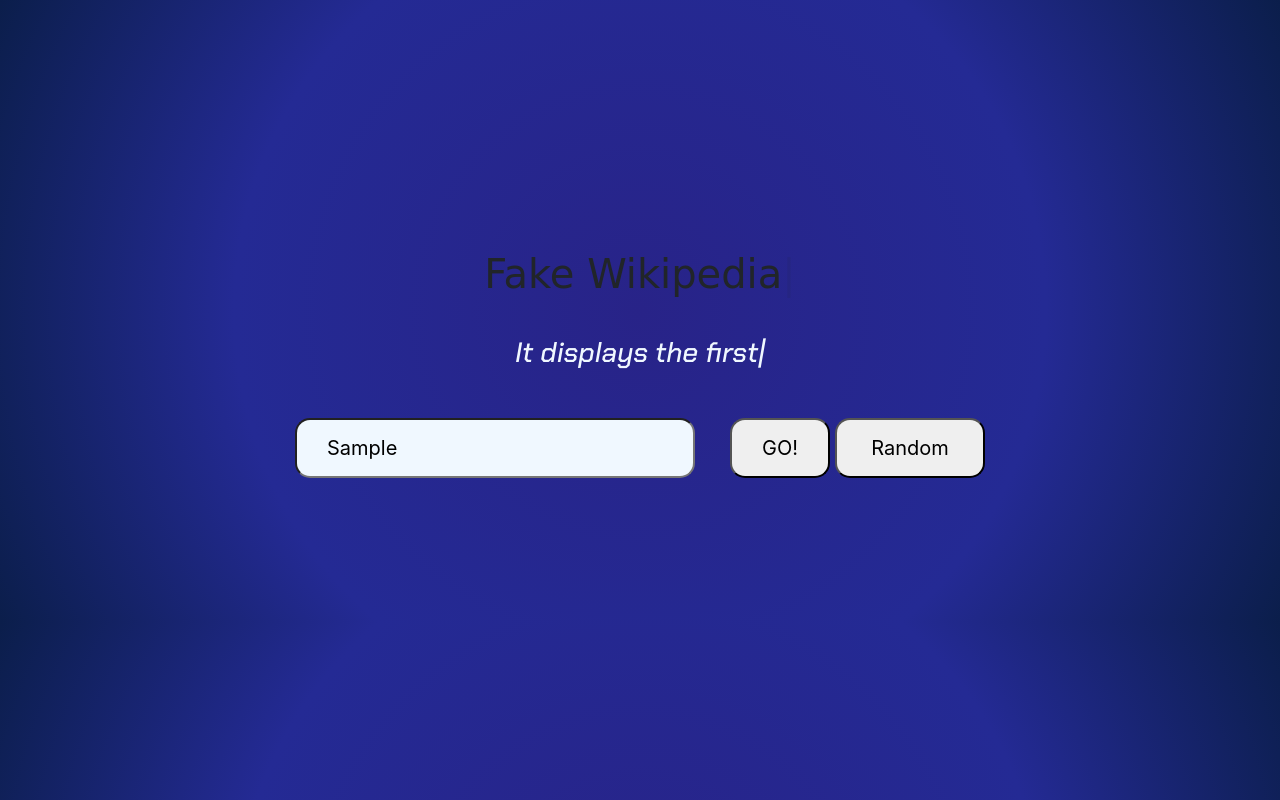
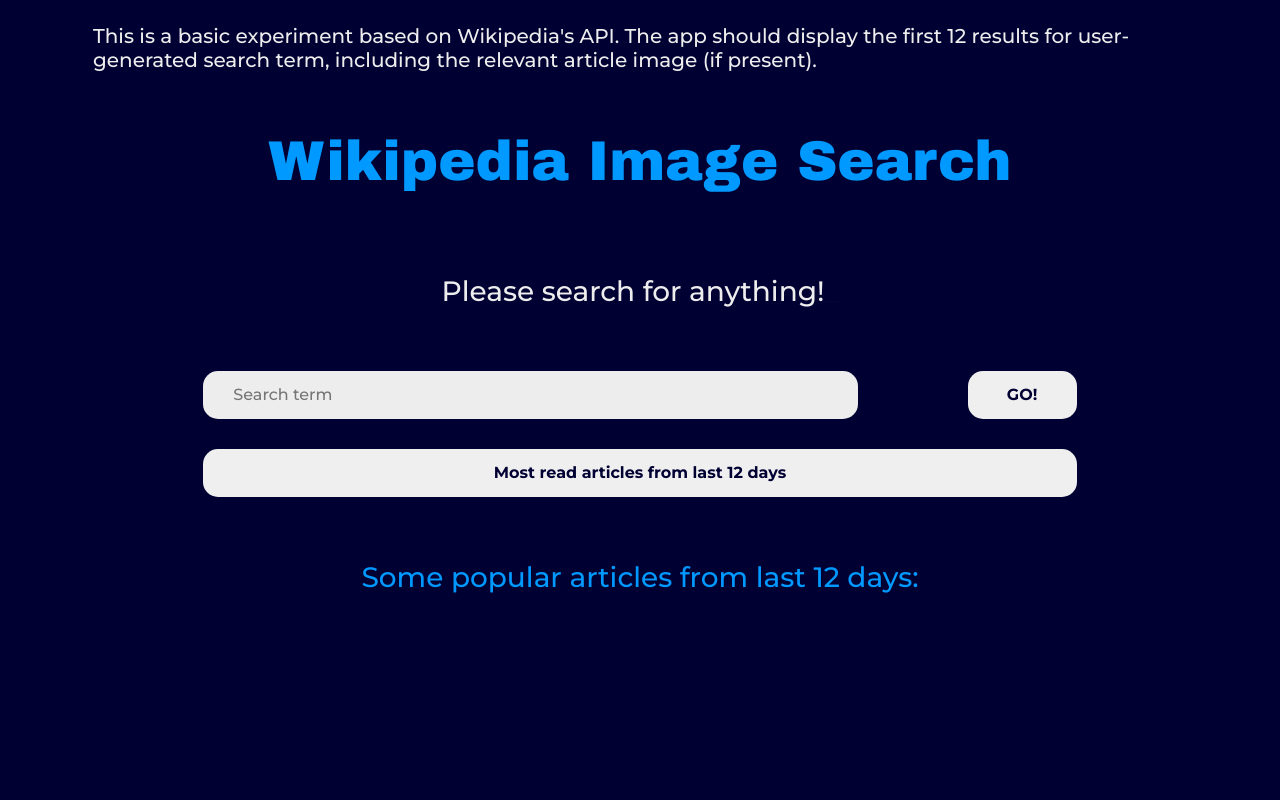
Before and after one commit to karalkal/Wikpedia_Search_Plus_Image, a plain HTML site: page index.html in a window 1280 px wide. Both pictures are taken after typing "Sample" into the empty fields and a click on the input "GO!". Drawn offline with nearby package versions, Linux system fonts and the light colour scheme; no server answers; a web font is replaced by a local one.

Commit message:
added functionality to display random popular articles

```diff
--- a/index.html
+++ b/index.html
@@ -11,14 +11,18 @@
     <link rel="icon" type="image/png" sizes="32x32" href="./img/icons/icons8-search-3d-fluency-32.png">
     <link rel="icon" type="image/png" sizes="16x16" href="./img/icons/icons8-search-3d-fluency-16.png">
 
-    <!-- Styles and Fonts -->
+    <!-- Styles -->
     <link rel="stylesheet" href="https://cdn.jsdelivr.net/npm/bootstrap@4.3.1/dist/css/bootstrap.min.css"
         integrity="sha384-ggOyR0iXCbMQv3Xipma34MD+dH/1fQ784/j6cY/iJTQUOhcWr7x9JvoRxT2MZw1T" crossorigin="anonymous">
-    <link href="https://fonts.googleapis.com/css2?family=Bungee+Spice&display=swap" rel="stylesheet" />
-    <link href="https://fonts.googleapis.com/css2?family=Chakra+Petch:ital,wght@1,500&display=swap" rel="stylesheet" />
-    <link rel="stylesheet" href="./styles/style.css" />
-    <link rel="preconnect" href="https://fonts.googleapis.com" />
-    <link rel="preconnect" href="https://fonts.gstatic.com" crossorigin />
+    <!-- Fonts -->
+    <link rel="preconnect" href="https://fonts.googleapis.com">
+    <link rel="preconnect" href="https://fonts.gstatic.com" crossorigin>
+    <link
+        href="https://fonts.googleapis.com/css2?family=Frijole&family=Montserrat:ital,wght@0,300;0,500;0,700;1,300;1,500;1,700&display=swap"
+        rel="stylesheet">
+
+    <link href="./styles/style.css" rel="stylesheet">
+
 
     <script src="./src/index.js" defer></script>
 
@@ -26,49 +30,66 @@
 </head>
 
 <body>
-    <div id="h1">
-        <h1><span class="auto-type"></span></h1>
+    <header class="container">
+        <div class="row">
+            <div class="col mt-4 mx-2">
+                <h5>
+                    This is a basic experiment based on Wikipedia's API. The app should display the first 12 results for
+                    user-generated search term, including the relevant article image (if present).
+                </h5>
+            </div>
+        </div>
+
+        <div class="row">
+            <div id="h1" class="col my-5 mx-2">
+                <h1><span class="auto-type"></span></h1>
+            </div>
+        </div>
+
+        <div class="row">
+            <div id="description" class="col mt-4">
+                <h3> <span id="h3content"></span> </h3>
+            </div>
+        </div>
+    </header>
+
+    <form action="" id="searchForm">
+        <div class="row mt-4 justify-content-center">
+            <input id="searchBar" class="col-6" type="text" placeholder="Search term" name="searchTerm" />
+            <div class="col-1"></div>
+            <input id="submitBtn" class="col-1" type="submit" value="GO!" />
+        </div>
+    </form>
+
+    <div class="row mt-0 justify-content-center">
+        <input id="randomBtn" style="height: 3em;" class="col-8" type="submit" value="Most read articles from last 12 days" />
+
     </div>
 
-    <br />
-    <div id="description">
-        <h3>
-            <span id="h3content"></span>
-        </h3>
-    </div>
+    <main id="results">
 
-    <div id="form">
-        <form action="" id="searchForm">
-            <input id="searchBar" style="height: 3em; margin-right: 35px;" type="text" placeholder="Search term"
-                id="searchTerm" name="searchTerm" />
-            <input id="submitBtn" style="--clr:#F48D06" type="submit" value="GO!" />
-            <input id="submitBtn2" style="--clr:#F48D06" type="submit" value="Random" />
-        </form>
-    </div>
-
-    <section class="bg-light py-4 my-5" id="results">
-    </section>
+    </main>
 
     <script src="https://cdn.jsdelivr.net/npm/typed.js@2.0.12"></script>
     <script>
         let typed = new Typed(".auto-type", {
-            strings: ["Wikipedia", "Fake Wikipedia"],
-            typeSpeed: 100,
-            backSpeed: 100,
-            loop: false
+            strings: ["Wikipedia Search", "Wikipedia Image Search"],
+            typeSpeed: 62,
+            backSpeed: 44,
+            loop: false,
+            cursorChar: '',
         })
 
         let typed2 = new Typed("#h3content", {
-            strings: ["This is a basic experiment based on Wikipedia's API.",
-                "It displays the first 12 results for user-generated search term... ",
-                "... including the relevant article image (if present).",
-                "Please search for anything!"],
+            strings: ["Please search for anything!"],
             startDelay: 3500,
-            typeSpeed: 44,
+            typeSpeed: 26,
             loop: false,
+            cursorChar: '_',
+
         })
+    </script>
 
-    </script>
 </body>
 
 </html>
--- a/src/index.js
+++ b/src/index.js
@@ -1,55 +1,108 @@
-const form = document.getElementById('searchForm')
-const submitBtn = document.querySelector('#submitBtn')
-const randBtn = document.querySelector('#submitBtn2');
-const resultsSection = document.getElementById('results')
 const baseUrl = "https://en.wikipedia.org/w/api.php";
 
-let keyword = ""
+const form = document.getElementById('searchForm')
+const randomBtn = document.getElementById('randomBtn')
 
-submitBtn.addEventListener('click', (e) => {
+const mainSection = document.getElementById('results')
+mainSection.classList.add("m-5", "container-sm")
+
+const rowResultsTitle = document.createElement('div')
+const colResultsTitle = document.createElement('div')
+
+rowResultsTitle.className = "row"
+colResultsTitle.className = "col-12"
+
+const rowResultsGallery = document.createElement('div')
+rowResultsGallery.classList.add("row", "justify-content-center")
+
+const h3 = document.createElement('h3')                 // title of results section
+h3.classList.add("mt-3", "results-title")
+
+let hasFoundArticles = false
+let displayRandom = true
+
+
+getLastFeatured() // get featured articles on startup
+
+form.addEventListener('submit', (e) => {
     e.preventDefault()
+
+    displayRandom = false
 
     let formData = new FormData(form)
     let searchTerm = formData.get('searchTerm')
-    keyword = searchTerm;
-    // form.reset()
-
-    fetchData(searchTerm)
-
-    randBtn.style.display = "initial"
-})
-
-randBtn.addEventListener('click', (e) => {
-    e.preventDefault()
 
     form.reset()
 
-    fetchData(keyword, false)
+    performSearch(searchTerm)
 })
 
-async function decodeDataRandom(foundData) {
+randomBtn.addEventListener('click', getLastFeatured)
 
-    prepareResultsSection()     // create section in html where resutls will be displayed
 
-    const foundArticle  = foundData.query.search[Math.floor(Math.random()*foundData.query.search.length)];
+async function getLastFeatured() {
+    hasFoundArticles = false
+    displayRandom = true
 
-        let articleTitle = foundArticle.title
+    prepareResultsSection()
 
-        let articleText = foundArticle.snippet
-            .replace(/(<([^>]+)>)/gi, "")               // strip html tags from
-            .slice(0, 130) + "...";                      // truncate text
+    const today = new Date(new Date().getTime());
+    let currentDay = today
 
-        let pageID = Number(foundArticle.pageid)
+    // expolore last 12 days
+    for (let i = 0; i < 12; i++) {
+        currentDay.setDate(today.getDate() - 1);
 
-        let articleUrl = 'https://en.wikipedia.org/?curid=' + pageID
+        const year = currentDay.getFullYear()
+        const month = (currentDay.getMonth() + 1)
+            .toString()
+            .padStart(2, '0')
+        const day = currentDay.getDate()
+            .toString()
+            .padStart(2, '0')
 
-        let imgUrl = await getArticleImage(articleTitle, pageID)
-        // console.log(imgUrl)
+        // console.log("day:", day)
 
-        generateCard(articleTitle, articleText, articleUrl, imgUrl)
+        let url = `https://api.wikimedia.org/feed/v1/wikipedia/en/featured/${year}/${month}/${day}`;
+
+        try {
+            let response = await fetch(url);
+            if (response.ok == false) {
+                let error = response.json()
+                throw new Error(error.message)
+            }
+
+            let data = await response.json()
+            // the response can include the daily featured article, featured image or media file, list of most read articles, latest news stories, and events from that day in history.
+            let featuredThisDay = data.mostread.articles
+
+            // limit search to 10 most popular rather than all 40+ featured articles
+            let randNo = Math.floor(Math.random() * 10)
+
+            let articleTitle = featuredThisDay[randNo].title.replace(/_/g, " ")
+            let articleText = featuredThisDay[randNo]
+                .extract
+                .slice(0, 170) + "...";                         // truncate text
+            let articleUrl = featuredThisDay[randNo].content_urls.desktop.page
+
+            let imgURL
+            try {
+                imgURL = featuredThisDay[randNo].originalimage.source
+                // console.log(data.query.pages[String(pageID)].thumbnail.source)
+            } catch (err) {
+                imgURL = '../img/default.jpg'
+            }
+            generateCard(articleTitle, articleText, articleUrl, imgURL)
+
+        } catch (error) {
+            alert(error.message)
+        }
     }
+    mainSection.appendChild(rowResultsGallery)
 
-function fetchData(searchTerm, flag=true) {
+}
+
+function performSearch(searchTerm) {
 
     let params = {
         action: "query",
@@ -66,105 +119,89 @@
 
     fetch(url)
         .then(response => response.json())
-        .then(x=> {
-            flag === true ? decodeData(x) : decodeDataRandom(x);
-        })
+        .then(processFoundData)
 
         .catch(function (error) { console.log(`${error.name}:\n${error.message}`); });
 }
 
+async function processFoundData(foundData) {
+    let foundArticles = foundData.query.search              // could be undefined
+    hasFoundArticles = Boolean(foundArticles.length)
 
-async function decodeData(foundData) {
+    prepareResultsSection(hasFoundArticles)
+    // create section in html where resutls will be displayed depending on if there are any or none
+    // then displayRandom will be disabled
 
-    prepareResultsSection()     // create section in html where resutls will be displayed
+    for (let artcl of foundArticles) {                      // if none will not run
+        let articleTitle = artcl.title
 
-    for (let foundArticle of foundData.query.search) {
-        // console.log(foundData)
-        let articleTitle = foundArticle.title
+        let articleText = artcl.snippet
+            .replace(/(<([^>]+)>)/ig, "")                   // strip html tags from snippet
+            .slice(0, 170) + "...";                         // truncate text
 
-        let articleText = foundArticle.snippet
-            .replace(/(<([^>]+)>)/gi, "")               // strip html tags from
-            .slice(0, 130) + "...";                      // truncate text
-
-        let pageID = Number(foundArticle.pageid)
+        let pageID = Number(artcl.pageid)
 
         let articleUrl = 'https://en.wikipedia.org/?curid=' + pageID
 
         let imgUrl = await getArticleImage(articleTitle, pageID)
-        // console.log(imgUrl)
 
         generateCard(articleTitle, articleText, articleUrl, imgUrl)
     }
+    mainSection.appendChild(rowResultsGallery)
+
 }
 
 async function getArticleImage(title, pageID) {
     let url = baseUrl + "?origin=*" + `&action=query&format=json&prop=pageimages&titles=${title}&pithumbsize=260`;        // "?origin=*" to resolve cors cross-origin request issues
-    let imgURL
-
     let res = await fetch(url)
     let data = await res.json()
+
+    let imgURL
     try {
         imgURL = data.query.pages[String(pageID)].thumbnail.source
-        // console.log(data.query.pages[String(pageID)].thumbnail.source)
     } catch (err) {
         imgURL = '../img/default.jpg'
     }
-
-    // console.log(imgURL)
     return imgURL
 }
 
-function prepareResultsSection() {
-    resultsSection.textContent = ''
-    let containerDiv = document.createElement('div')
-    let rowDiv = document.createElement('div')
-    let colDiv = document.createElement('div')
-    let h2 = document.createElement('h2')
+function prepareResultsSection(hasFoundArticles) {
+    // clear results section
+    mainSection.textContent = ''
+    rowResultsTitle.innerHTML = ''
+    rowResultsGallery.innerHTML = ''
+    h3.textContent = ''
 
-    containerDiv.className = "container"
-    rowDiv.className = "row"
-    rowDiv.id = "found"
-    colDiv.className = "col-12"
-    h2.classList.add("mb-3", "text-danger")
-    h2.textContent = "Your results: "
-    colDiv.appendChild(h2)
-    rowDiv.appendChild(colDiv)
-    containerDiv.appendChild(rowDiv)
-    resultsSection.appendChild(containerDiv)
-    /*
-        resultsSection.innerHTML = `
-        <div class="container">
-            <div class="row" id="found">
-                <div class="col-12">
-                    <h2 class="mb-3 text-danger">Your results: </h2>
-                </div>
-            </div>
-        </div>
-        `
-    */
+    console.log(hasFoundArticles, displayRandom)
+
+    if (!hasFoundArticles && displayRandom) {            //initial state or when user has clicked button
+        h3.textContent = "Some popular articles from last 12 days: "
+    } else if (hasFoundArticles && !displayRandom) {            //if successful search don's display random
+        h3.textContent = "Your search results: "
+    } else if (!hasFoundArticles && !displayRandom) {
+        h3.textContent = 'No results found.'
+    }
+
+    colResultsTitle.appendChild(h3)
+    rowResultsTitle.appendChild(colResultsTitle)
+    mainSection.appendChild(rowResultsTitle)
 }
 
 
 function generateCard(title, text, url, img) {
-    let foundDiv = document.getElementById('found')
-    // console.log(title, text, url)
-
-    if (!title || !text || !url) {
-        foundDiv.textContent = 'No results found'
-    } else {
-        foundDiv.innerHTML += `
+    // console.log(title, text, url, img)
+    rowResultsGallery.innerHTML += `
         <div class="col-sm-12 col-md-6 col-lg-4" >
-            <div class="card my-3">
+            <div class="card m-5 p-2">
                 <div class="card-thumbnail">
                     <img src="${img}" class="img-fluid" alt="${title}">
                 </div>
                 <div class="card-body">
-                    <h3 class="card-title fs-4">${title}</h3>
+                    <h4 class="card-title fs-4">${title}</h4>
                     <p class="card-text">${text}</p>
-                    <a href="${url}" target="blank" class="btn btn-info link-btn">Read More</a>
+                    <a href="${url}" target="blank" class="btn link-btn">Read More</a>
                 </div>
             </div>
         </div >
         `
-    }
 }
--- a/styles/style.css
+++ b/styles/style.css
@@ -1,114 +1,138 @@
-@import url("https://fonts.googleapis.com/css2?family=Mr+Dafoe&display=swap");
-@import url("https://fonts.googleapis.com/css2?family=Exo:wght@900&display=swap");
+* {
+    margin: 0;
+    padding: 0;
+    border-style: none;
+}
+
+:root {
+    --lightGrey: #ededed;
+    --brightBlue: #0099ff;
+    --medBlue: #0066cc;
+    --darkBlue: #000033;
+}
 
 body {
-    display: flex;
-    align-items: center;
-    justify-content: center;
-    flex-direction: column;
-    background: rgb(40, 35, 136);
-    background: radial-gradient(circle,
-            rgba(40, 35, 136, 1) 0%,
-            rgba(36, 42, 148, 1) 57%,
-            rgba(11, 30, 75, 1) 100%);
-    font-size: clamp(10px, 2vw, 20px);
+    color: var(--darkBlue);
+    /*default color*/
+    font-family: 'Montserrat', sans-serif;
+    /*default color*/
+    /* display: flex; */
+    /* align-items: center; */
+    /* justify-content: center; */
+    /* flex-direction: column; */
+    background: var(--darkBlue);
+}
+
+h3,
+h5 {
+    color: var(--lightGrey);
+    text-align: center;
+}
+
+h5 {
+    text-align: left;
 }
 
 #h1 {
-    font-family: "Bungee Spice", cursive;
-    display: flex;
-    justify-content: center;
-    margin-top: 250px;
-}
-
-#description {
-    display: flex;
-    justify-content: center;
-    margin-bottom: 40px;
-    font-size: medium;
-    font-family: 'Chakra Petch', sans-serif;
-    color: aliceblue;
-
-}
-
-#searchForm {
+    font-family: "Frijole", arial black;
+    color: var(--brightBlue);
     display: flex;
     justify-content: center;
 }
 
-#searchBar {
-    width: 400px;
-    height: 20px;
-    padding: 10px 30px;
-    background-color: aliceblue;
-    border-radius: 15px;
-    margin-right: 5px;
+#h1 h1 {
+    font-size: 3.5em;
 }
 
-#submitBtn {
-    width: 100px;
+#description {
+    color: var(--lightGrey);
+}
+
+#searchBar,
+#submitBtn,
+#randomBtn  {
     padding: 10px 30px;
-    transition: 0.5s;
     border-radius: 15px;
-    margin-right: 5px;
+    margin-top: 30px;
+}
+
+#searchBar {
+    height: 3em;
+    background-color: var(--lightGrey);
+}
+
+#submitBtn,
+#randomBtn {
+    color: var(--darkBlue);
+    font-weight: bolder;
+}
+
+#submitBtn:hover,
+#randomBtn:hover {
+    color: var(--lightGrey);
+    background-color: var(--brightBlue);
+    /* scale: 1.1; */
+}
+
+input:focus {
+    outline: none;
+}
+
+.results-title {
+    color: var(--brightBlue);
     text-align: center;
 }
 
-#submitBtn:hover {
-    background: var(--clr);
-    letter-spacing: 0.25em;
-    box-shadow: 0 0 35px var(--clr)
-}
-
-#submitBtn2 {
-    width: 150px;
-    padding: 10px 30px;
-    transition: 0.5s;
-    border-radius: 15px;
-    text-align: center;
-    display: none;
-}
-
-#submitBtn2:hover {
-    background: var(--clr);
-    letter-spacing: 0.25em;
-    box-shadow: 0 0 35px var(--clr)
-}
+/*
+card
+    card-thumbnail
+    card-body
+        card-title
+        card-text
+*/
 
 .card-thumbnail {
     width: 100%;
-    height: 17vw;
-    border-bottom: 2px solid rgba(0, 0, 0, .26);
+    height: 19vw;
+}
+
+.card {
+    border: 2px solid var(--medBlue);
+    border-radius: 0.4rem;
 }
 
 .card-thumbnail img {
     object-fit: cover;
     width: 100%;
     height: 100%;
-
 }
 
-card-body {
-    height: 31vh;
+.card-body {
+    height: 22vh;
 }
 
-.card-body .card-title {
-    border-bottom: 2px solid rgba(0, 0, 0, .26);
-    height: 11vh;
+.card-title {
+    font-weight: 200;
+    height: 6vh;
+    padding-bottom: 62px;
+    border-bottom: 2px solid var(--medBlue);
 }
 
-.card-body .card-text {
-    height: 15vh;
+.card-text {
+    height: 16vh;
 }
 
 .link-btn {
+    color: var(--lightGrey);
+    background-color: var(--darkBlue);
     position: absolute;
     bottom: 0;
     right: 0;
 }
 
-@media (max-width: 1200px) {
-    .card-title {
-        font-size:large;
-    }
+.link-btn:hover {
+    color: var(--lightGrey);
+    background-color: var(--brightBlue);
+
+    /* border: 4px solid var(--darkBlue); */
 }
```
Also changed, not shown: README.md.
